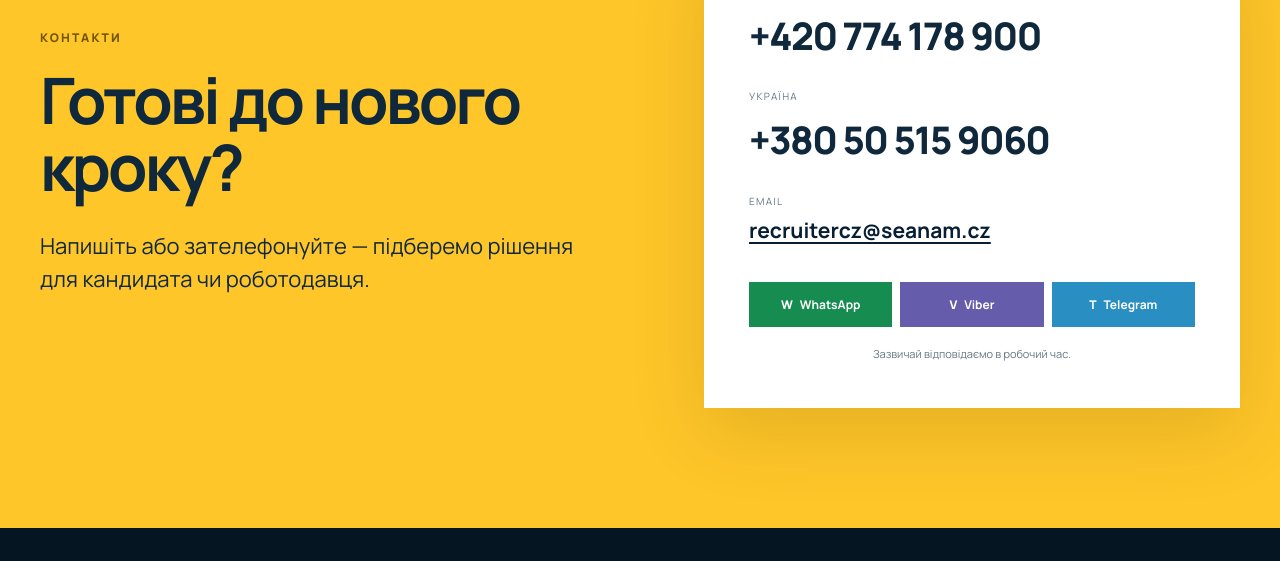
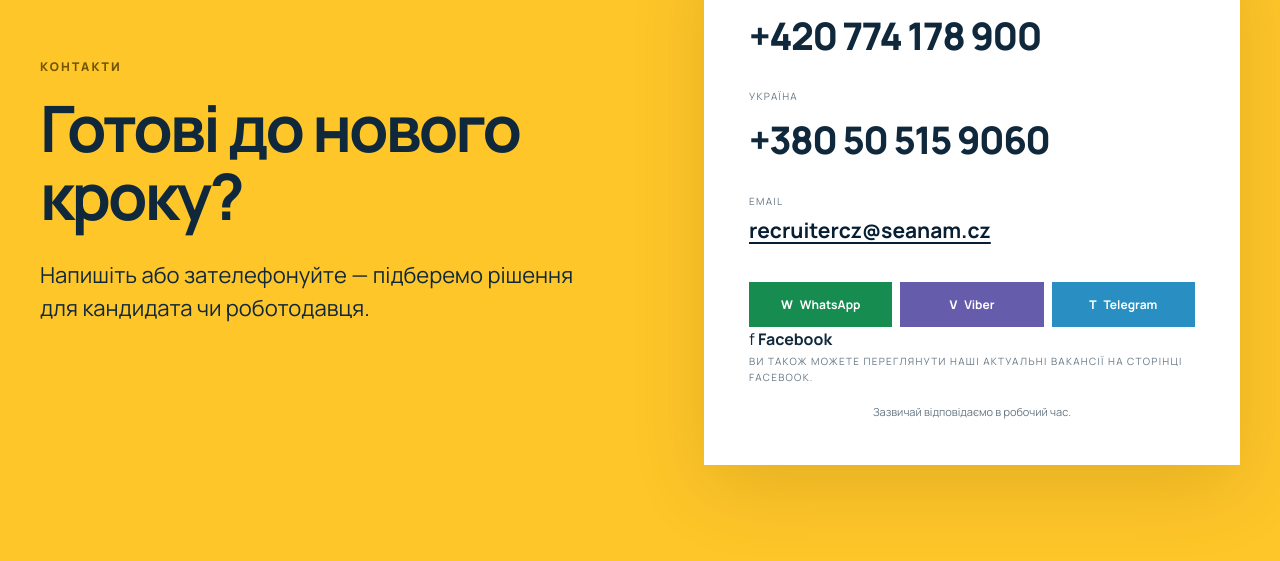
Before and after one commit to agnewtel-hash/RECRUITER-CZ, a plain HTML site: page index.html in a window 1280 px wide. Shown: the part 4080-4641 px from the top of the page. Drawn offline with Linux system fonts and the light colour scheme.

Commit message:
Add Facebook vacancy page link beneath contact messengers

```diff
--- a/index.html
+++ b/index.html
@@ -122,6 +122,10 @@
             <a class="viber channel-choice-trigger" href="#viber-choice" aria-label="Обрати дію Viber"><span>V</span> Viber</a>
             <a class="telegram channel-choice-trigger" href="#telegram-choice" aria-label="Обрати дію Telegram"><span>T</span> Telegram</a>
           </div>
+          <a class="facebook-vacancies" href="https://www.facebook.com/profile.php?id=61566336074220" target="_blank" rel="noopener noreferrer" aria-label="Переглянути вакансії RECRUITER CZ у Facebook">
+            <span class="facebook-icon" aria-hidden="true">f</span>
+            <span><strong>Facebook</strong><small>Ви також можете переглянути наші актуальні вакансії на сторінці Facebook.</small></span>
+          </a>
           <p>Зазвичай відповідаємо в робочий час.</p>
         </div>
       </div>
```
